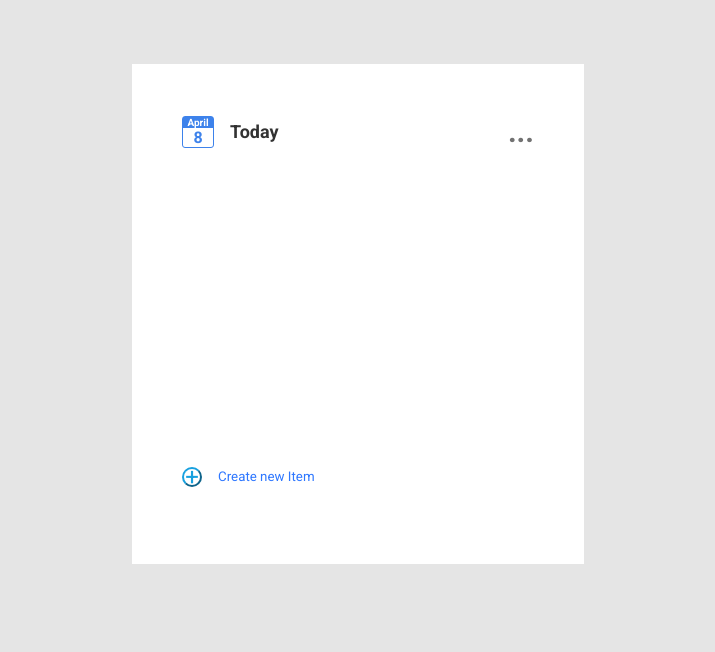
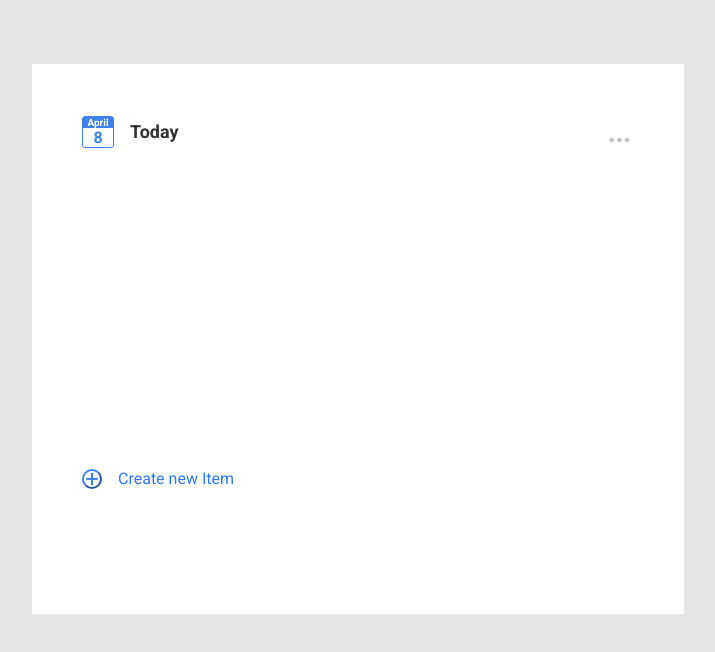
Before and after one commit to Vyacheslav-wr/to-do-list, a React (Create React App) app: page / in a window 1280 px wide. Shown: the top 652 px of the page, without its empty margins (282-997 px from the left). Built offline with nearby package versions, Linux system fonts and the light colour scheme.

Commit message:
drop menu upd, deletion

```diff
--- a/src/App.css
+++ b/src/App.css
@@ -1,10 +1,10 @@
 @import url('https://fonts.googleapis.com/css2?family=Roboto:wght@400;500;700&display=swap');
 
 * {
-    margin: 0;
-    padding: 0;
-    box-sizing: border-box;
-    font-family: 'Roboto';
+  margin: 0;
+  padding: 0;
+  box-sizing: border-box;
+  font-family: 'Roboto';
 }
 
 body {
@@ -14,17 +14,16 @@ body {
 .todolist {
   height: 35vh;
   overflow: auto;
+  padding: 8px;
 }
 
 .app {
   background-color: white;
-
   display: flex;
   width: 800px;
-  min-height: 500px;
+  min-height: 550px;
   padding: 50px;
   flex-direction: column;
-
 }
 
 .wrapper {
@@ -32,7 +31,7 @@ body {
   justify-content: center;
   align-items: center;
   margin: 32px auto;
-  max-width: 500px;
+  max-width: 700px;
   width: 100%;
   padding: 32px 24px;
 
@@ -106,12 +105,13 @@ header {
   flex-direction: row;
   justify-content: space-between;
   padding-right: 40px;
-  cursor: pointer;
+  cursor: text;
   outline: none;
+  font-size: 16px;
 }
 
 .todoitem:hover {
-  box-shadow: 0px 3px 6px 1px rgba(0, 0, 0, 0.15);
+  box-shadow: 0px 0px 5px 2px rgba(0, 0, 0, 0.15);
   border-radius: 5px;
   padding-right: 16px;
 }
@@ -119,14 +119,6 @@ header {
 .todoitem:hover .delete{
   width: 20px;
   display: block;
-}
-
-.todocheckbox {
-  width: 16px;
-  height: 16px;
-  border: 2px solid #CBCBCB;
-  border-radius: 100%;
-  flex-shrink: 0;
 }
 
 .todoitem__left{
@@ -154,11 +146,7 @@ header {
   color: #ff2600;
   text-align:center;
   display: none;
-}
-
-.addinput {
-  padding:10px;
-  border:0;
+  cursor: pointer;
 }
 
 .container {
@@ -175,10 +163,11 @@ header {
   width: 20px;
   font-size: 1.5em;
   border-radius: 50%;
-  border-color: #17a0df;
+  border-color: #3d82eb;
   background-color: #ffffff;
-  color: #17a0df;
+  color: #3d82eb;
   text-align:center;
+  cursor: pointer;
 }
 
 .round {
@@ -226,42 +215,58 @@ header {
 }
 
 .three-dots {
-  color: rgb(114, 114, 114);
+  width: 30px;
+  height: auto;
+  color: #c4c4c4;
+  background-color: transparent;
+  border: none;
   font-size: 30px;
   font-weight: bold;
+  letter-spacing: -1px;
+  cursor: pointer;
+  border-top-left-radius: 0.3em;
+  border-top-right-radius: 0.3em;
 }
 
 .three-dots:hover {
   color: rgb(36, 35, 35);
   font-size: 30px;
   font-weight: bold;
+  user-select: none;
+
 }
 
 .dropdown {
   position: relative;
   display: inline-block;
+  cursor: pointer;
 }
 
 .dropdown-content {
+  border-top-left-radius: 0.5em;
+  border-bottom-right-radius: 0.5em;
+  border-bottom-left-radius: 0.5em;
   display: none;
   position: absolute;
   background-color: #ffffff;
-  min-width: 160px;
+  min-width: 130px;
   box-shadow: 0px 8px 16px 0px rgba(0,0,0,0.2);
   z-index: 1;
+  right: 0;
 }
 
 .dropdown-content .option {
   color: rgb(167, 167, 167);
   padding: 12px 16px;
   text-decoration: none;
+  text-align: center;
   display: block;
+  user-select: none;
 }
 
-.dropdown-content .option:hover {background-color: #f1f1f1}
-
-.dropdown:hover .dropdown-content {
-  display: block;
+.dropdown-content .option:hover {
+  background-color: #f1f1f1;
+  border-radius: 10px;
 }
 
 ::placeholder {
--- a/src/App.js
+++ b/src/App.js
@@ -34,6 +34,15 @@ const App = () => {
     }
   };
 
+  const handleDeleteTodo = (mainTodo) => {
+    const filteredTodos = todos.filter((todo) => {
+      return todo.id !== mainTodo.id;
+    });
+    setTodos([
+      ...filteredTodos
+    ]);
+  }
+
   const handleChangeStatus = (mainTodo) => {
 
     const filteredTodos = todos.filter((todo) => {
@@ -50,7 +59,7 @@ const App = () => {
     <div className="wrapper">
       <div className="app">
         <Header setStatus={setStatus} status={status} />
-        <Body handleAddTodo={handleAddTodo} handleChangeStatus={handleChangeStatus} todos={finalTodos} status={status}/>
+        <Body handleAddTodo={handleAddTodo} handleChangeStatus={handleChangeStatus} handleDeleteTodo={handleDeleteTodo} todos={finalTodos} status={status}/>
       </div>
     </div>
   );
--- a/src/components/Body.jsx
+++ b/src/components/Body.jsx
@@ -2,7 +2,7 @@ import React from "react";
 import { useState } from "react";
 import Todolist from "./Todolist";
 
-const Body = ({ todos, handleAddTodo, handleChangeStatus, status}) => {
+const Body = ({ todos, handleAddTodo, handleChangeStatus, handleDeleteTodo, status}) => {
   const [inputField, setInputField] = useState("Create new Item");
 
   const handleSave = () => {
@@ -20,25 +20,21 @@ const Body = ({ todos, handleAddTodo, handleChangeStatus, status}) => {
     display: isActive ? "flex" : "none"
   }
 
-  const handleFocus = () => {
-    setInputField("New Item")
+  const handleOutFocus = (event) => {
+    setInputField("Create New Item")
+    event.target.placeholder = "Create New Item"
   }
 
-  const handleOutFocus = () => {
-    setInputField("Create New Item")
-  }
-
-  const disableInput = {
-    outline: "blur"
+  const disableInput = (event) => {
+    event.target.placeholder = ""
   }
 
   return (
     <div>
-      <Todolist handleChangeStatus={handleChangeStatus} todos={todos} />
-
-      <div className="container" style={style} onMouseEnter={handleFocus} onMouseLeave={handleOutFocus}>
+      <Todolist handleChangeStatus={handleChangeStatus} handleDeleteTodo={handleDeleteTodo} todos={todos} />
+      <div className="container" style={style}>
         <button className="addbutton" onClick={handleSave}>+</button>
-        <input id="add_input" className="input" placeholder={inputField}/>
+        <input id="add_input" className="input" placeholder={inputField} onBlur={handleOutFocus} onFocus={disableInput}/>
       </div>
     </div>
   );
--- a/src/components/Header.jsx
+++ b/src/components/Header.jsx
@@ -2,17 +2,30 @@
 
  const Header = ({status, setStatus}) => {
  const date = new Date();
-
-
 
   const changeStatus = (event) => {
     const options = document.getElementsByClassName("option")
     for (var i = 0; i < options.length; i++) {
      options[i].style.color = "#a7a7a7";
     }
+    handleDotsClick()
     event.target.style.color='#0965dd'
     setStatus(event.target.innerText)
   }
+
+  const handleDotsClick = (event) => {
+    let content = document.getElementsByClassName("dropdown-content")[0]
+    let dots = document.getElementsByClassName("three-dots")[0]
+    if (content.style.display === "block") {
+      content.style.display = "none"
+      dots.style.boxShadow = "none"
+    }
+    else {
+      content.style.display = "block"
+      dots.style.boxShadow = "0px 0px 16px rgba(0,0,0,0.2)"
+    }
+  }
+
    return (
       <header>
         <div className='header__left'>
@@ -23,12 +36,12 @@
           <span className='header__title'>Today</span>
         </div>
         <div className='dropdown'>
-          <div className='three-dots'>...</div>
-          <div className='dropdown-content'>
-            <span className='option' value="active" onClick={changeStatus}>active</span>
-            <span className='option' value="completed" onClick={changeStatus}>completed</span>
-            <span className='option' value="deleted" onClick={changeStatus}>deleted</span>
-          </div>
+          <input type="button" className='three-dots' value="..." onClick={handleDotsClick}/>
+            <div className='dropdown-content'>
+              <span className='option' value="active" onClick={changeStatus}>active</span>
+              <span className='option' value="completed" onClick={changeStatus}>completed</span>
+              <span className='option' value="deleted" onClick={changeStatus}>deleted</span>
+            </div>
         </div>
       </header>
    )
--- a/src/components/TodoItem.jsx
+++ b/src/components/TodoItem.jsx
@@ -1,6 +1,6 @@
 import React from "react";
 
-const TodoItem = ({ todo, handleChangeStatus }) => {
+const TodoItem = ({ todo, handleChangeStatus, handleDeleteTodo }) => {
   const handleStatus = (event) => {
     if (event.target.checked) {
       todo.status = "completed";
@@ -17,22 +17,14 @@ const TodoItem = ({ todo, handleChangeStatus }) => {
     textDecorationLine: isDeleted ? "line-through" : "none"
   }
 
-  const styleButton = {
-    visibility: isDeleted ? "hidden" : "block"
-  }
-
-  const setHidden = {
-    display: isDeleted ? "none" : "flex"
-  }
-
   const handleDelete = () => {
-    if(todo.status === "deleted") {
-        todo.status = "active"
+    if (todo.status === "deleted") {
+      handleDeleteTodo(todo)
     }
     else {
       todo.status = "deleted"
+      handleChangeStatus(todo);
     }
-    handleChangeStatus(todo);
   }
 
   const showDelete = (event) => {
@@ -49,8 +41,8 @@ const TodoItem = ({ todo, handleChangeStatus }) => {
     <div class="todoitem" onMouseEnter={showDelete} onMouseLeave={hideDelete}>
       <div className="todoitem__left">
         <div className="round">
-          <input type="checkbox" id="checkbox" onChange={handleStatus} checked={isCompleted} style={setHidden} />
-          <label for="checkbox" style={setHidden}></label>
+          <input type="checkbox" id="checkbox" onChange={handleStatus} checked={isCompleted || isDeleted}  />
+          <label for="checkbox" ></label>
         </div>
         <div className="todoitem__text" style={style}>{todo.name}</div>
       </div>
--- a/src/components/Todolist.jsx
+++ b/src/components/Todolist.jsx
@@ -1,11 +1,11 @@
 import React from 'react'
 import TodoItem from './TodoItem'
 
-const Todolist = ({todos, handleChangeStatus}) => {
+const Todolist = ({todos, handleChangeStatus, handleDeleteTodo}) => {
   return (
     <div className='todolist'>
         {todos.map((todo) => (
-            <TodoItem handleChangeStatus={handleChangeStatus} key={todo.id} todo={todo}/>
+            <TodoItem handleChangeStatus={handleChangeStatus} handleDeleteTodo={handleDeleteTodo} key={todo.id} todo={todo}/>
         ))}
     </div>
   )
```
